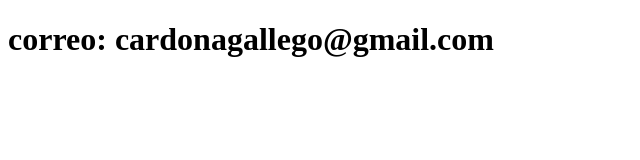
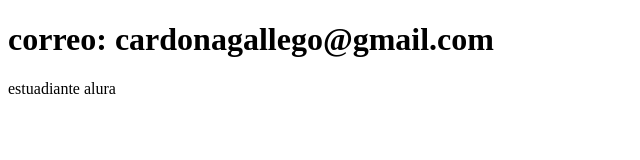
Before and after one commit to yorman94-beeb/git-hub, a plain HTML site: page contacto.html in a window 1280 px wide. Shown: the whole page, without its empty margins (0-640 px from the left). Drawn offline with Linux system fonts and the light colour scheme.

Commit message:
actualiza contacto

```diff
--- a/contacto.html
+++ b/contacto.html
@@ -7,5 +7,6 @@
 </head>
 <body>
     <h1>correo: cardonagallego@gmail.com</h1>
+        <p>estuadiante alura</p>
 </body>
 </html>
```
